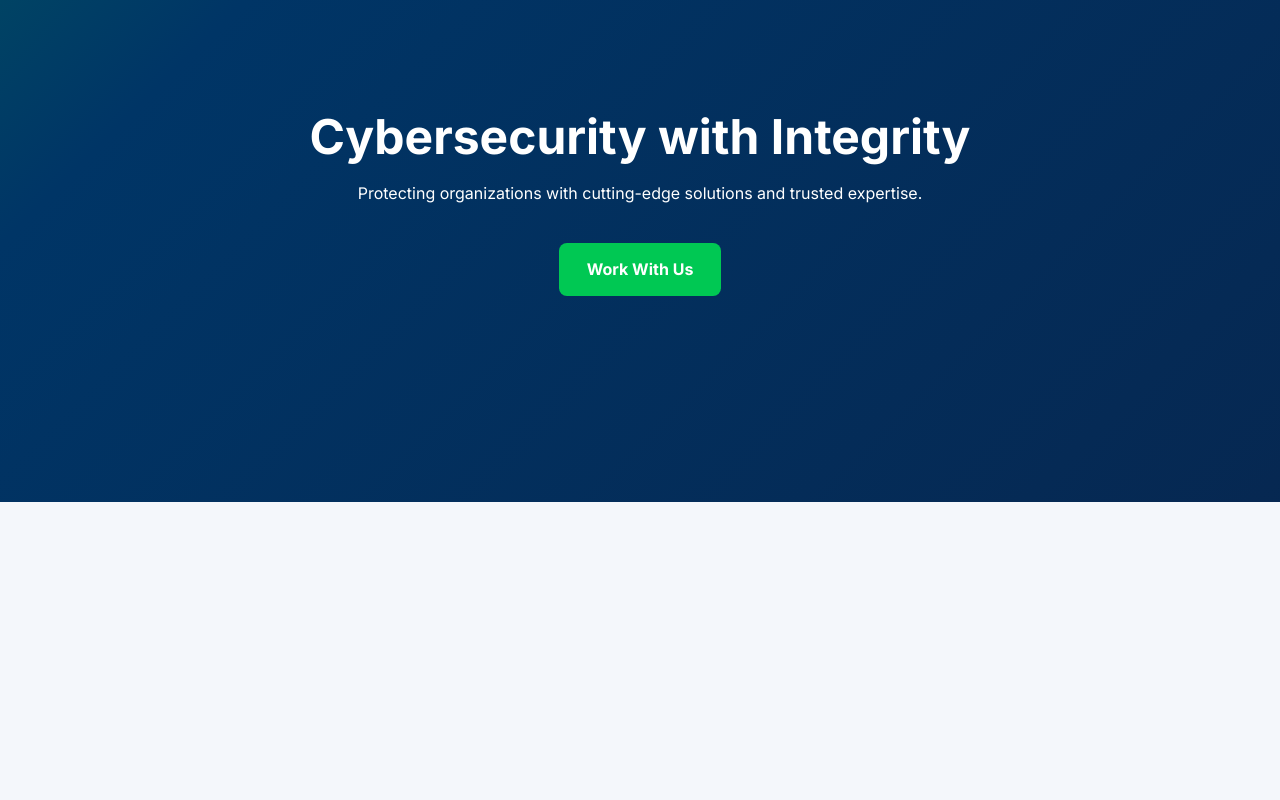
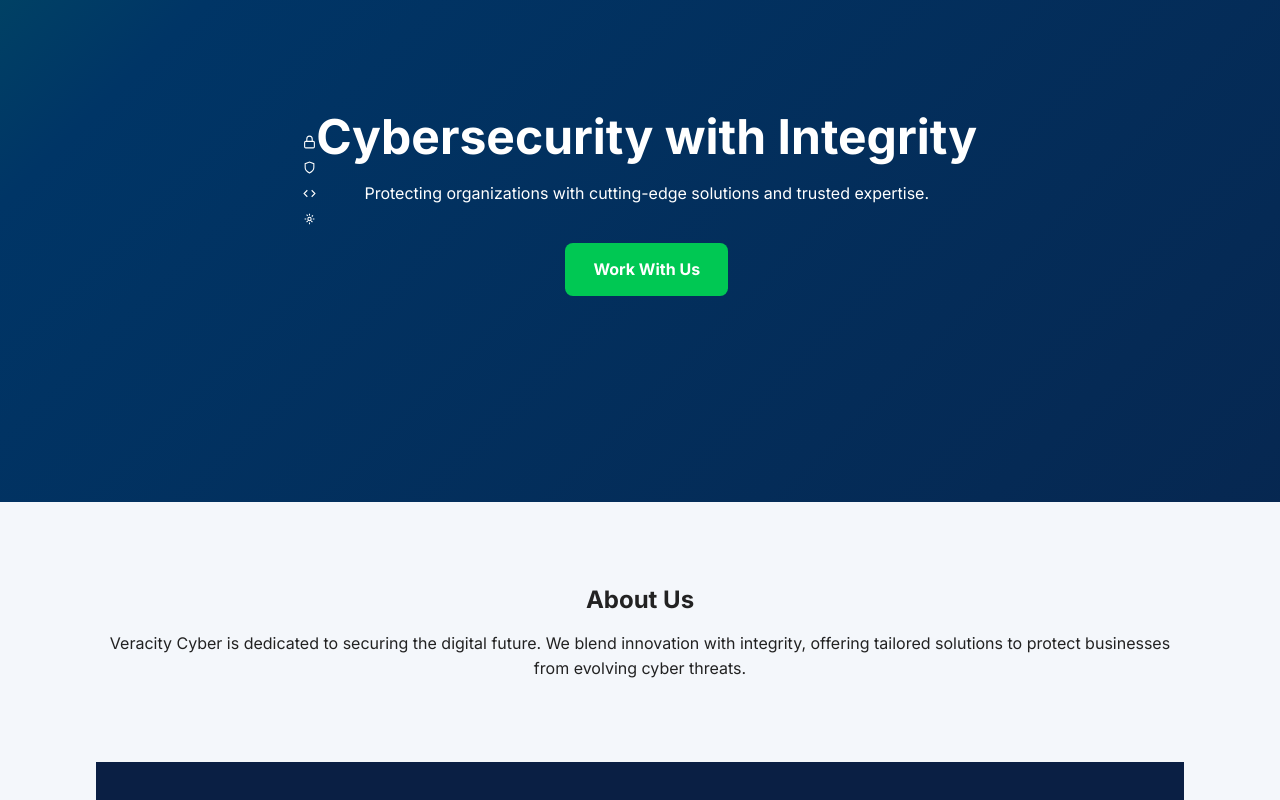
Before and after one commit to cverhsdknBGoiu3458/site, a plain HTML site: page index.html in a window 1280 px wide. Shown: the part 220-1020 px from the top of the page. Drawn offline with Linux system fonts and the light colour scheme.

Commit message:
Update index.html

```diff
--- a/index.html
+++ b/index.html
@@ -25,7 +25,12 @@
 
   <section id="hero">
     <div class="animated-bg"></div>
-    <!-- Removed the .cyber-icons div since icons are no longer needed -->
+    <div class="cyber-icons">
+      <img src="assets/icon-lock.svg" class="icon icon1" alt="Lock Icon">
+      <img src="assets/icon-shield.svg" class="icon icon2" alt="Shield Icon">
+      <img src="assets/icon-code.svg" class="icon icon3" alt="Code Icon">
+      <img src="assets/icon-network.svg" class="icon icon4" alt="Network Icon">
+    </div>
     <div class="hero-content">
       <h1>Cybersecurity with Integrity</h1>
       <p>Protecting organizations with cutting-edge solutions and trusted expertise.</p>
@@ -132,4 +137,26 @@
     <p>
       <a href="https://www.linkedin.com/company/veracitycyber" target="_blank" style="color:#00c853; text-decoration:none; font-weight:bold; display:inline-flex; align-items:center; gap:6px;">
         <!-- LinkedIn SVG Icon -->
-        <svg xmlns="http://www.w3.org/2000/svg" width="20" height="20" viewBox="0 0 24 24" fill="currentColor"><path d="M19 0h-14c-2.761 0-5 2.239-5 5v14c0 2.761 2.239 5 5 5h14c2.762 0 5-2.239 5-5v-14c0-2.761-2.238-5-5-5zm-11 19h-3v-10h3v10zm-1.5-11.268c-.966 0-1.75-.79-1.75-1.764s.784-1.764 1.75-1.764c.967 0 1.75.79 1.75 1.764s
+        <svg xmlns="http://www.w3.org/2000/svg" width="20" height="20" viewBox="0 0 24 24" fill="currentColor"><path d="M19 0h-14c-2.761 0-5 2.239-5 5v14c0 2.761 2.239 5 5 5h14c2.762 0 5-2.239 5-5v-14c0-2.761-2.238-5-5-5zm-11 19h-3v-10h3v10zm-1.5-11.268c-.966 0-1.75-.79-1.75-1.764s.784-1.764 1.75-1.764c.967 0 1.75.79 1.75 1.764s-.783 1.764-1.75 1.764zm13.5 11.268h-3v-5.604c0-1.337-.027-3.061-1.865-3.061-1.868 0-2.155 1.46-2.155 2.968v5.697h-3v-10h2.881v1.367h.041c.401-.759 1.379-1.561 2.838-1.561 3.035 0 3.59 2.001 3.59 4.601v5.593z"/></svg>
+        Connect with us on LinkedIn
+      </a>
+    </p>
+  </footer>
+
+  <!-- JS for Scroll Animations -->
+  <script>
+    const sections = document.querySelectorAll('.section');
+    const revealOnScroll = () => {
+      const triggerBottom = window.innerHeight * 0.85;
+      sections.forEach(section => {
+        const sectionTop = section.getBoundingClientRect().top;
+        if(sectionTop < triggerBottom){
+          section.classList.add('visible');
+        }
+      });
+    };
+    window.addEventListener('scroll', revealOnScroll);
+    revealOnScroll();
+  </script>
+</body>
+</html>
```
